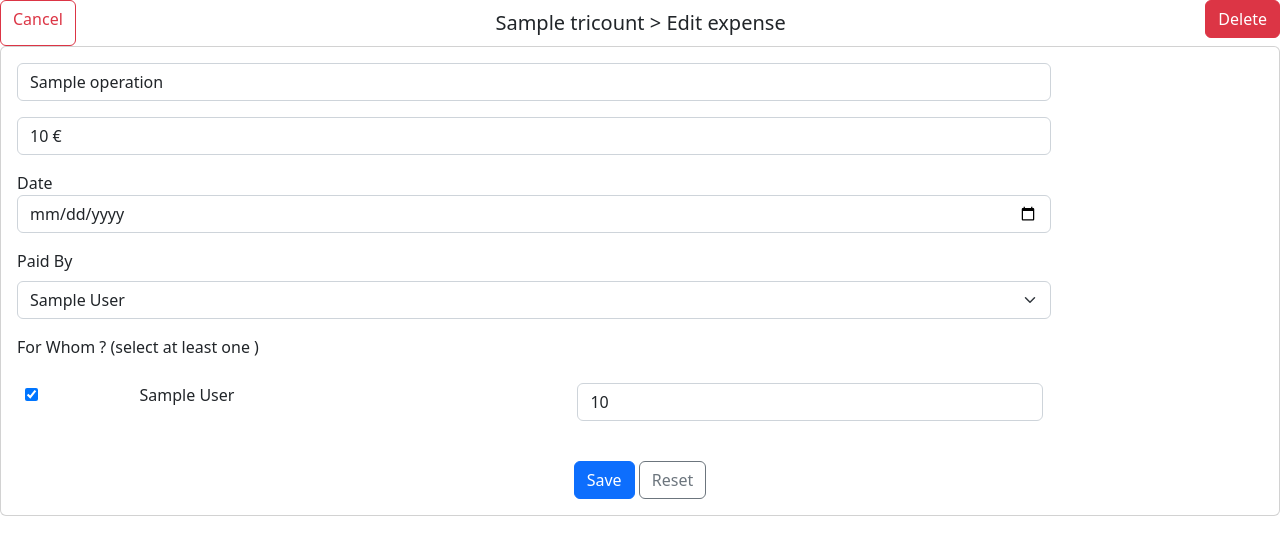
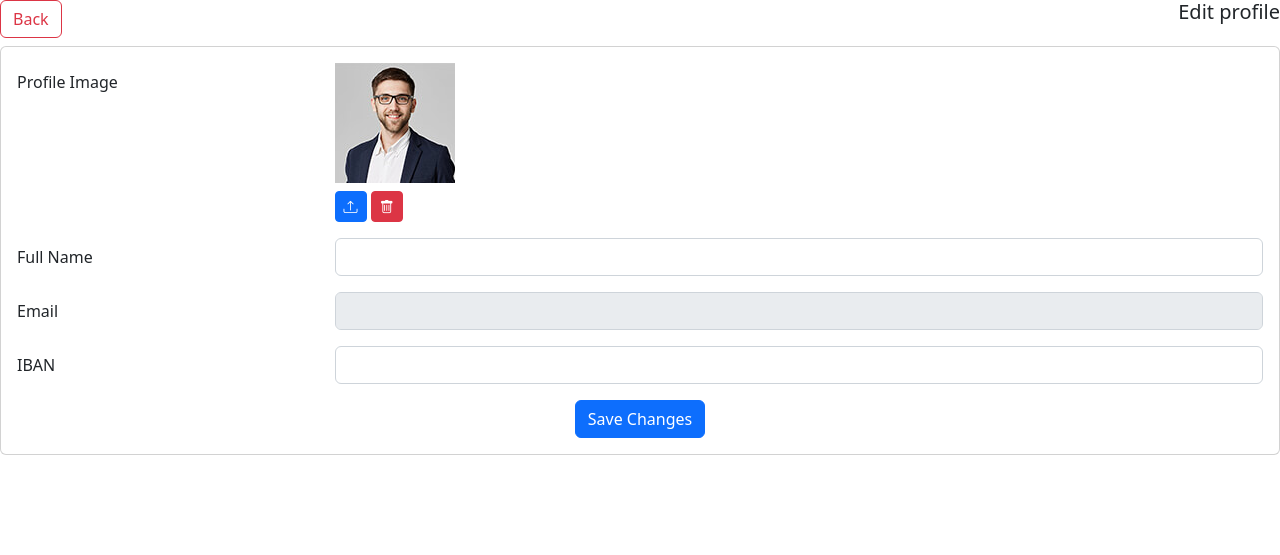
Before and after one commit to abdessalems/prwb_2223_a10, a PHP site: the page made by view/view_edit_profile.php in a window 1280 px wide. Shown: the top 555 px of the page. Run offline with PHP 8.4, Linux system fonts and the light colour scheme; the template is opened without the code that fills it: most values are stand-ins (such as "Sample title", 1, 10 or a date in 2020); data that the repository does not hold is empty; some libraries are stand-ins or nearby versions.

Commit message:
fix (Settings) : edit profil settings

```diff
--- a/view/view_edit_profile.php
+++ b/view/view_edit_profile.php
@@ -1,13 +1,10 @@
 <!DOCTYPE html>
 <html>
-<style>
-</style>
 <head>
     <meta charset="UTF-8">
-    <title>view_operation</title>
+    <title> Edit profile </title>
     <base href="<?= $web_root ?>"/>
     <meta name="viewport" content="width=device-width, initial-scale=1.0">
-    <meta http-equiv="refresh" content="10">
     <!-- Favicons -->
     <link href="./assets/img/fav_icon.png" rel="icon">
     <link href="./assets/img/touch-icon.png" rel="apple-touch-icon">
@@ -27,76 +24,85 @@
 
     <!-- Template Main CSS File -->
     <link href="./assets/css/styles.css" rel="stylesheet">
-
 </head>
 <body>
+
+<div class="main">
     <div class="card-header">
-    <div class="d-flex w-100 justify-content-between">
-        <a class="btn btn-outline-danger"  href="operation/view_operation/<?= $operation->id ?>/<?= $id_user ?>">Cancel</a>
-        <h5 style="align-self: center " class="card-title" ><?= $tricount->title ?> > Edit expense <h5/>
-            <a class="btn btn-danger" href="operation/edit_operation/<?= $operation->id ?>/<?= $id_user ?>">Delete</a>
+        <div >
+            <a  class="btn btn-outline-danger" href="settings/settings">Back</a>
+
+            <h5 class="card-title"  style="float:right;">Edit profile <h5/>
+        </div>
+    </div>
+    <div class="card" style="display: block">
+
+        <div class ="card-body ">
+            <!-- Profile Edit Form -->
+            <form action="settings/edit_profile" method="post">
+                <div class="row mb-3">
+                    <label for="profileImage" class="col-md-4 col-lg-3 col-form-label">Profile Image</label>
+                    <div class="col-md-8 col-lg-9">
+                        <img src="./assets/img/profile-img.jpg" alt="Profile">
+                        <div class="pt-2">
+                            <a href="#" class="btn btn-primary btn-sm" title="Upload new profile image"><i class="bi bi-upload"></i></a>
+                            <a href="#" class="btn btn-danger btn-sm" title="Remove my profile image"><i class="bi bi-trash"></i></a>
+                        </div>
                     </div>
                 </div>
 
-<div class="card">
-    <div class="card-body">
+                <div class="row mb-3">
+                    <label for="fullName" class="col-md-4 col-lg-3 col-form-label">Full Name</label>
+                    <div class="col-md-8 col-lg-9">
+                        <input name="full_name" type="text" class="form-control" id="fullName" value="<?= $user->full_name ?>">
+                    </div>
+                </div>
 
-        <!-- Horizontal Form -->
-        <form action="operation/edit_operation/<?= $operation->id ?>/<?= $id_user ?>" method="post" >
                 <div class="row mb-3">
-                <div class="col-sm-10">
-                    <input type="text" class="form-control" id="titlee" name="titlee" value="<?= $operation->title ?>">
+                    <label for="Email" class="col-md-4 col-lg-3 col-form-label">Email</label>
+                    <div class="col-md-8 col-lg-9">
+                        <input name="mail" type="email" class="form-control" id="Email" value="<?= $user->mail ?>" disabled>
                     </div>
                 </div>
                 <div class="row mb-3">
-                <div class="col-sm-10">
-                    <input type="text" class="form-control" id="amount" name="amount" value="<?= $operation->amount ?> € ">
-                </div>
-            </div>
-            <div class="row mb-3">
-                <div class="col-sm-10">
-                    <label for="date">Date</label>
-                    <input type="date" class="form-control" id="date" name="date" value="<?= $operation->operation_date ?>">
-                </div>
-            </div>
-            <div class="row mb-3">
-                <div class="col-sm-10">
-                    <label class="form-label" for="Paid">Paid By</label>
-                    <select class="form-select" name="Paid" id="Paid">
-                        <?php foreach ($operation_amount as $o): ?>
-                            <option value="<?= $o->id ?>"><?= $o->full_name ?></option>
-                        <?php endforeach; ?>
-                    </select>
+                    <label for="Iban" class="col-md-4 col-lg-3 col-form-label">IBAN</label>
+                    <div class="col-md-8 col-lg-9">
+                        <input name="iban" type="text" class="form-control" id="Iban" value="<?= $user->iban ?>">
                     </div>
                 </div>
 
 
-            <div class="row mb-3">
-                <div class="col-sm-10">
-                    <p>For Whom ? (select at least one ) </p>
-
-                    <table class="table table-borderless datatable">
-                        <tbody>
-                        <?php foreach ($operation_amount as $o): ?>
-                            <tr>
-                                <td> <input  type="checkbox" id="<?= $o->full_name ?>" name="<?= $o->full_name ?>" checked></td>
-                                <td> <label class="form-label" for="<?= $o->full_name ?>"><?= $o->full_name ?></label></td>
-                                <td>  <input type="number" class="form-control" id="weight" name="weight" value="<?= $o->weight ?>" min="1" max="10"></td>
-                            </tr>
-                        <?php endforeach; ?>
-                    </table>
-
+                <div class="text-center">
+                    <button type="submit" class="btn btn-primary">Save Changes</button>
+                </div>
+            </form><!-- End Profile Edit Form -->
         </div>
     </div>
 
-            <div class="text-center">
-                <button type="submit" class="btn btn-primary">Save</button>
-                <button type="reset" class="btn btn-outline-secondary">Reset</button>
+    <?php if (count($errors) != 0): ?>
+        <div class='errors'>
+            <br><br><p>Please correct the following error(s) :</p>
+            <ul>
+                <?php foreach ($errors as $error): ?>
+                    <li><?= $error ?></li>
+                <?php endforeach; ?>
+            </ul>
         </div>
-        </form><!-- End Horizontal Form -->
-    </div>
+    <?php endif; ?>
 </div>
 
+<!-- Vendor JS Files -->
+<script src="./assets/vendor/apexcharts/apexcharts.min.js"></script>
+<script src="./assets/vendor/bootstrap/js/bootstrap.bundle.min.js"></script>
+<script src="./assets/vendor/chart.js/chart.umd.js"></script>
+<script src="./assets/vendor/echarts/echarts.min.js"></script>
+<script src="./assets/vendor/quill/quill.min.js"></script>
+<script src="./assets/vendor/simple-datatables/simple-datatables.js"></script>
+<script src="./assets/vendor/tinymce/tinymce.min.js"></script>
+<script src="./assets/vendor/php-email-form/validate.js"></script>
+
+<!-- Template Main JS File -->
+<script src="./assets/js/main_admin_temp.js"></script>
 
 </body>
 </html>
```
Lines whose indentation alone changed are shown as unchanged.
